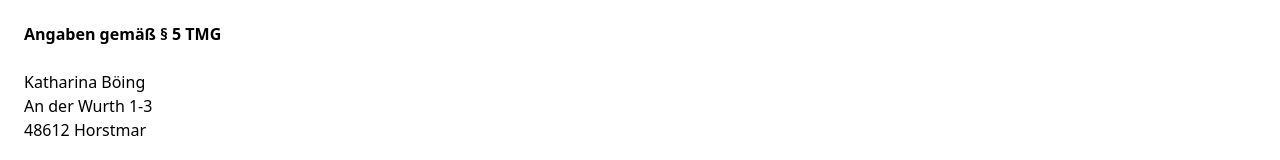
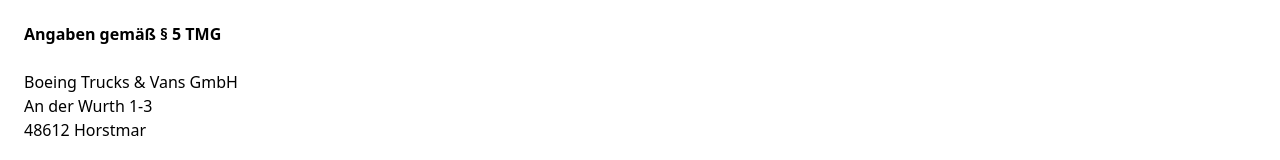
Before and after one commit to Rajpreet0/BeoingTrucks-Vans, a Next.js app: page /impressum in a window 1280 px wide. Shown: the part 258-418 px from the top of the page. Built offline with nearby package versions, Linux system fonts and the light colour scheme; a web font is replaced by a local one.

Commit message:
Update index.tsx

```diff
--- a/pages/impressum/index.tsx
+++ b/pages/impressum/index.tsx
@@ -29,7 +29,7 @@
                className='font-bold mt-8'
               >Angaben gemäß § 5 TMG</p>
                  <br/>
-                 <p>Katharina Böing</p>
+                 <p>Boeing Trucks & Vans GmbH</p>
                  <p>An der Wurth 1-3</p>
                  <p>48612 Horstmar</p>
                  <br/>
```
